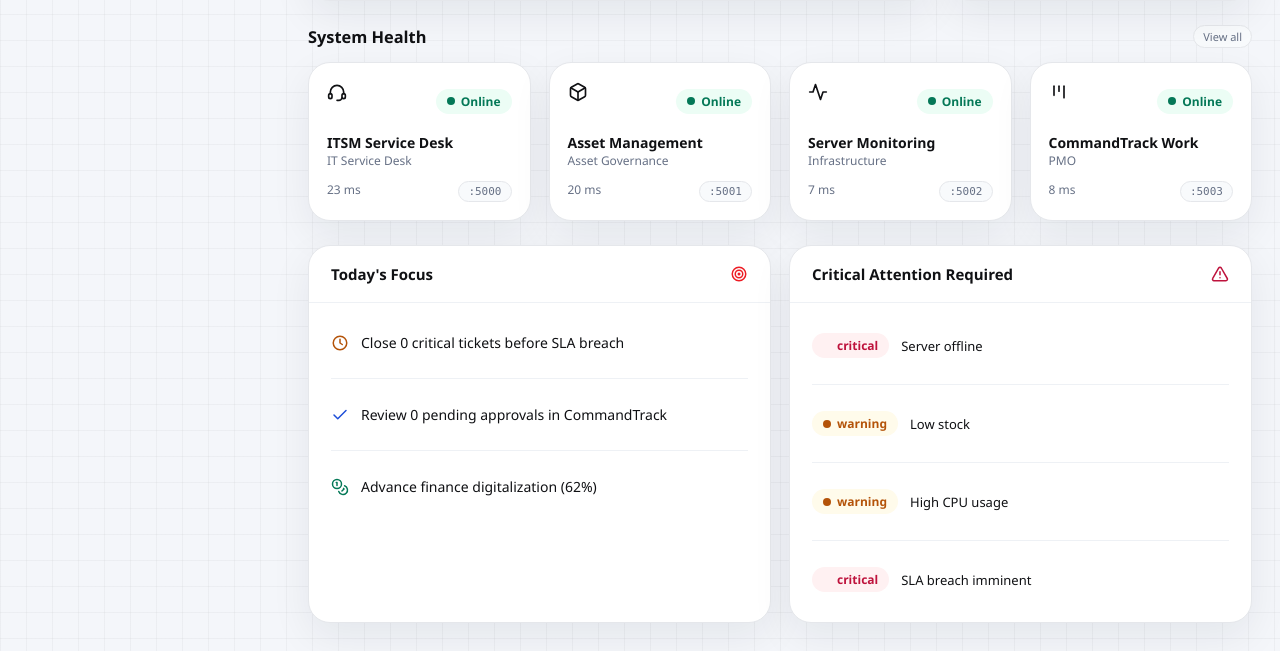
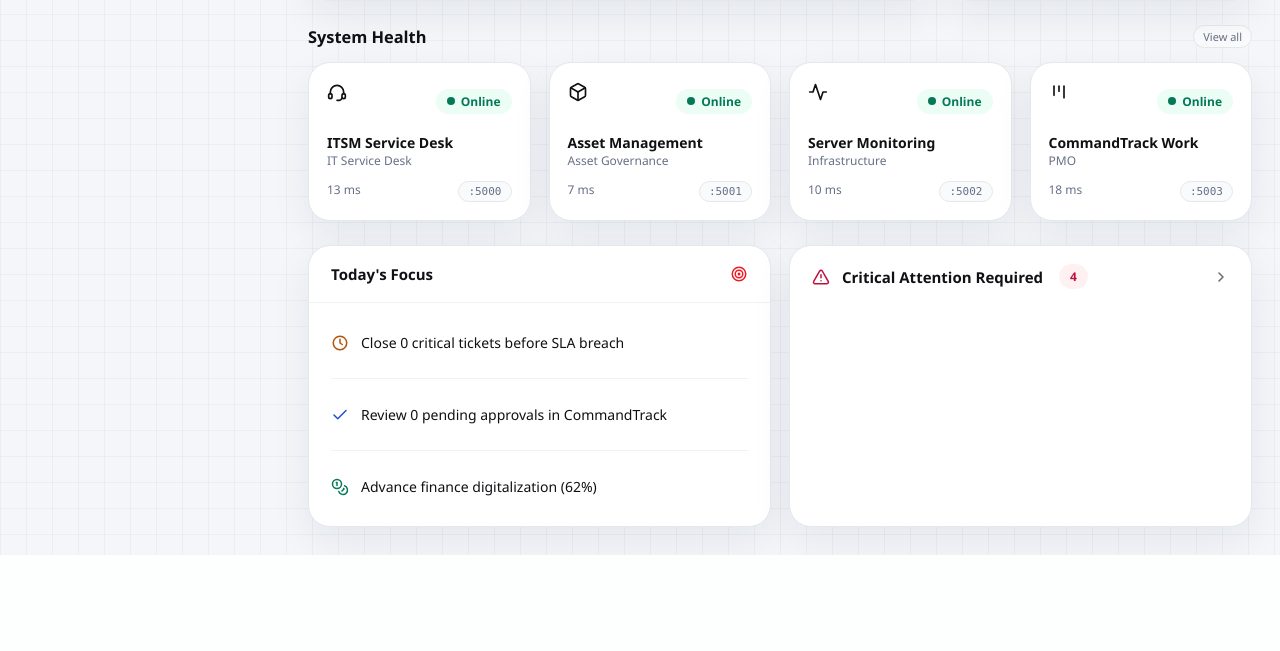
Before and after one commit to abodahn/tc-platform-, a Flask app: page / in a window 1280 px wide. Shown: the part 1961-2612 px from the top of the page. After the commit the page ends 2516 px from the top, so only its background shows below. Run offline with Flask 3, Linux system fonts and the light colour scheme; the visitor is signed in with stand-in values (Sample User, id 1); data comes from the database, SQL or seed files in the repository; tables that the repository leaves empty hold one stand-in row (values such as "Sample post"); a database or web service that is not in the repository returns one stand-in record (values such as "Sample title"); data that the repository does not hold is empty; some libraries are stand-ins or nearby versions.

Commit message:
dashboard: make Critical Attention Required collapsible
Click the header to collapse/expand; a chevron + count badge show state and how
many critical/warning items there are. Defaults collapsed, remembers the choice
in localStorage, and shows an empty state when there's nothing critical. Matches
the sidebar's existing collapse pattern (RTL-aware).

Co-Authored-By: Claude Fable 5 <noreply@anthropic.com>

```diff
--- a/app/static/i18n/ar.json
+++ b/app/static/i18n/ar.json
@@ -71,6 +71,7 @@
   "dash.hero_title": "عمليات T&C الرقمية — برج تحكّم مباشر",
   "dash.kpis": "المؤشرات الرئيسية",
   "dash.kpis_demo": "أرقام تجريبية · موصّلات مباشرة في المرحلة د · حالة الأنظمة مباشرة",
+  "dash.no_critical": "لا شيء حرِج حاليًا.",
   "dash.overview": "نظرة عامة على الأعمال — كل الأنظمة",
   "dash.system_health": "صحة الأنظمة",
   "dash.title": "طاب يومك، إليك نظرة عامة على عملياتك",
--- a/app/static/i18n/en.json
+++ b/app/static/i18n/en.json
@@ -71,6 +71,7 @@
   "dash.hero_title": "T&C Digital Operations — Live Control Tower",
   "dash.kpis": "Key indicators",
   "dash.kpis_demo": "Sample figures · live adapters in Phase D · system status is live",
+  "dash.no_critical": "Nothing critical right now.",
   "dash.overview": "Business Overview — All Systems",
   "dash.system_health": "System Health",
   "dash.title": "Good day, here is your operations overview",
--- a/app/static/i18n/tr.json
+++ b/app/static/i18n/tr.json
@@ -71,6 +71,7 @@
   "dash.hero_title": "T&C Dijital Operasyonlar — Canlı Kontrol Kulesi",
   "dash.kpis": "Anahtar göstergeler",
   "dash.kpis_demo": "Örnek değerler · canlı adaptörler Faz D · sistem durumu canlı",
+  "dash.no_critical": "Şu anda kritik bir durum yok.",
   "dash.overview": "İş Genel Bakış — Tüm Sistemler",
   "dash.system_health": "Sistem Sağlığı",
   "dash.title": "İyi günler, operasyon özetiniz",
--- a/app/templates/dashboard.html
+++ b/app/templates/dashboard.html
@@ -170,18 +170,61 @@
     </div>
   </div>
 
-  <div class="panel">
-    <div class="panel-head"><h3 data-i18n="dash.critical">Critical Attention Required</h3><svg class="ico" style="width:18px;height:18px;color:var(--crit)"><use href="#i-alert"></use></svg></div>
-    <div class="panel-pad">
-      {% for n in notifications if n.severity in ['critical','warning'] %}
-      <div class="flex gap center" style="padding:8px 0">
-        <span class="badge b-{{ 'critical' if n.severity=='critical' else 'warning' }}"><span class="dot"></span>{{ n.severity }}</span>
-        <span style="font-size:13px">{{ n.title }}</span>
+  {% set crit_items = (notifications or []) | selectattr('severity','in',['critical','warning']) | list %}
+  <div class="panel crit-panel crit-collapsed" id="critPanel">
+    <button class="panel-head crit-toggle" id="critToggle" type="button" aria-expanded="false"
+            aria-controls="critBody"
+            style="display:flex;align-items:center;justify-content:space-between;width:100%;background:none;border:none;cursor:pointer;text-align:inherit;font:inherit;color:inherit">
+      <h3 class="flex gap center" style="margin:0">
+        <svg class="ico" style="width:18px;height:18px;color:var(--crit)"><use href="#i-alert"></use></svg>
+        <span data-i18n="dash.critical">Critical Attention Required</span>
+        <span class="badge {{ 'b-critical' if crit_items else 'b-info' }}" style="margin-inline-start:4px">{{ crit_items|length }}</span>
+      </h3>
+      <svg class="ico crit-chev" style="width:16px;height:16px;opacity:.6;transition:transform .2s"><use href="#i-chevron"></use></svg>
+    </button>
+    <div class="crit-body" id="critBody">
+      <div class="panel-pad" style="padding-top:0">
+        {% for n in crit_items %}
+        <div class="flex gap center" style="padding:8px 0">
+          <span class="badge b-{{ 'critical' if n.severity=='critical' else 'warning' }}"><span class="dot"></span>{{ n.severity }}</span>
+          <span style="font-size:13px">{{ n.title }}</span>
+        </div>
+        {% if not loop.last %}<div class="divider"></div>{% endif %}
+        {% else %}
+        <div class="muted" style="font-size:13px;padding:6px 0" data-i18n="dash.no_critical">Nothing critical right now.</div>
+        {% endfor %}
       </div>
-      {% if not loop.last %}<div class="divider"></div>{% endif %}
-      {% endfor %}
     </div>
   </div>
 </div>
 
+<style>
+.crit-body{overflow:hidden;transition:max-height .25s ease;max-height:1200px}
+.crit-panel.crit-collapsed .crit-body{max-height:0}
+.crit-panel.crit-collapsed .crit-chev{transform:rotate(-90deg)}
+[dir="rtl"] .crit-panel.crit-collapsed .crit-chev{transform:rotate(90deg)}
+.crit-toggle:hover .crit-chev{opacity:1}
+</style>
+<script>
+(function () {
+  var KEY = "tc_crit_collapsed";
+  var panel = document.getElementById("critPanel");
+  var btn = document.getElementById("critToggle");
+  if (!panel || !btn) return;
+  // default collapsed; remember the user's choice
+  var collapsed = localStorage.getItem(KEY);
+  if (collapsed === null) collapsed = "1";
+  function apply(c) {
+    panel.classList.toggle("crit-collapsed", c === "1");
+    btn.setAttribute("aria-expanded", c === "1" ? "false" : "true");
+  }
+  apply(collapsed);
+  btn.addEventListener("click", function () {
+    var now = panel.classList.contains("crit-collapsed") ? "0" : "1";
+    localStorage.setItem(KEY, now);
+    apply(now);
+  });
+})();
+</script>
+
 {% endblock %}
```
